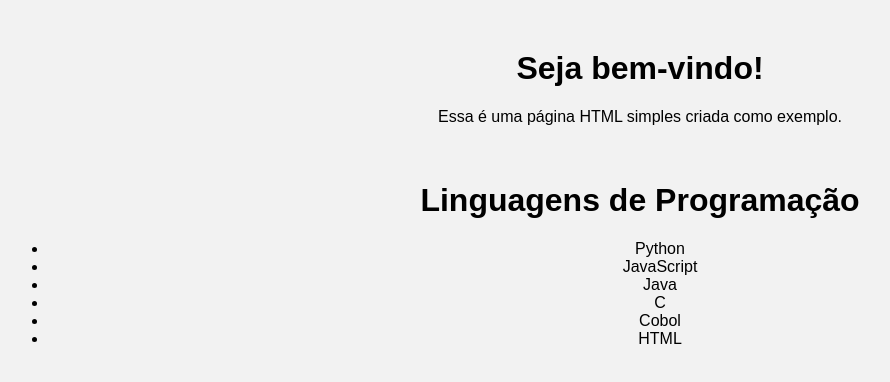
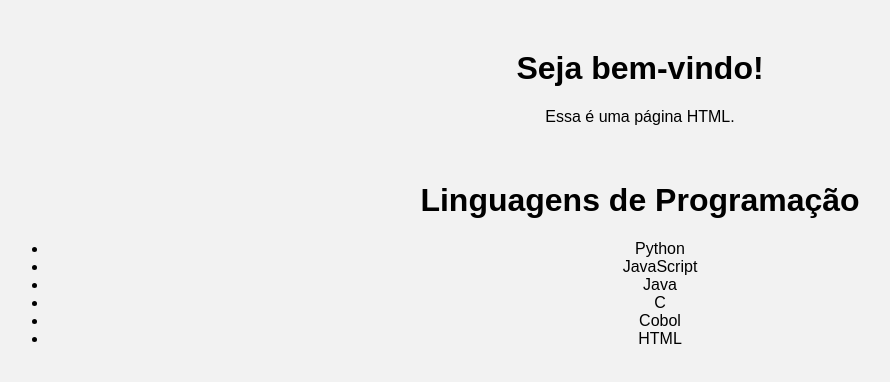
Before and after one commit to Rannye/treinamento, a plain HTML site: page index.html in a window 1280 px wide. Shown: the whole page, without its empty margins (0-890 px from the left). Drawn offline with Linux system fonts and the light colour scheme.

Commit message:
merge com rascunho

```diff
--- a/index.html
+++ b/index.html
@@ -14,7 +14,7 @@
 </head>
 <body>
     <h1>Seja bem-vindo!</h1>
-    <p>Essa é uma página HTML simples criada como exemplo.</p>
+    <p>Essa é uma página HTML.</p>
 
 	<br/>
 
```
